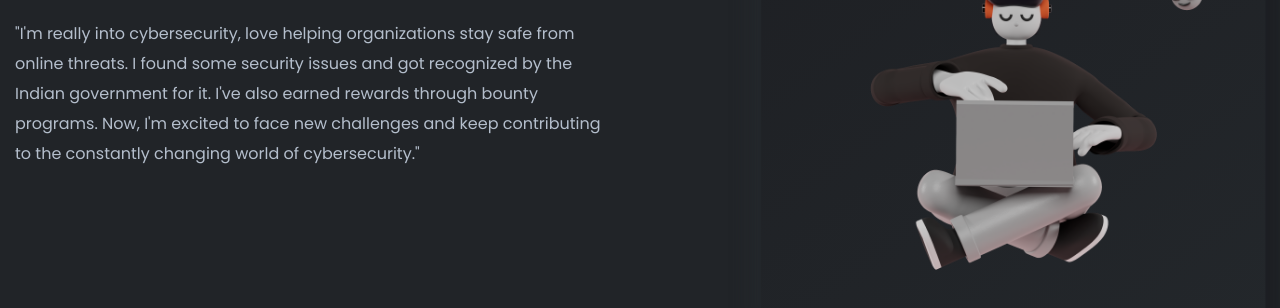
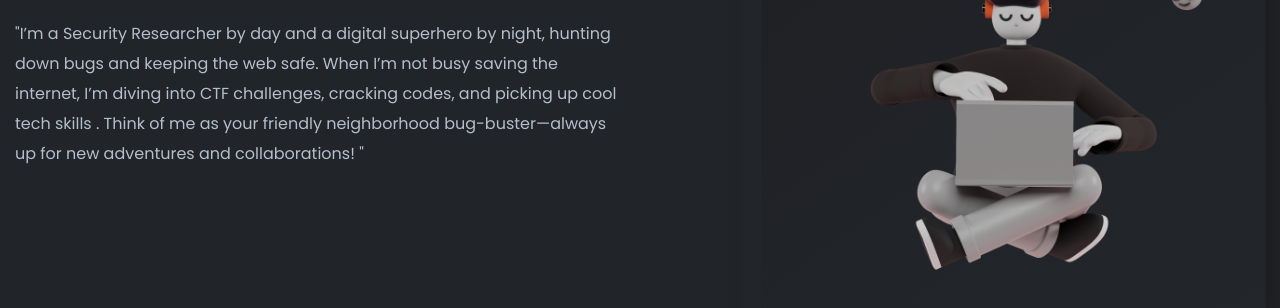
Before and after one commit to jahanaj098/ashfaquejahan.github.io, a plain HTML site: page index.html in a window 1280 px wide. Shown: the part 398-706 px from the top of the page. Drawn offline with Linux system fonts and the light colour scheme.

Commit message:
index.html

```diff
--- a/index.html
+++ b/index.html
@@ -59,7 +59,7 @@
                                     </h1>
 
                                     <div>
-                                        <p class="description">"I'm really into cybersecurity, love helping organizations stay safe from online threats.  I found some security issues and got recognized by the Indian government for it. I've also earned rewards through bounty programs. Now, I'm excited to face new challenges and keep contributing to the constantly changing world of cybersecurity."</p>
+                                        <p class="description">"I’m a Security Researcher by day and a digital superhero by night, hunting down bugs and keeping the web safe. When I’m not busy saving the internet, I’m diving into CTF challenges, cracking codes, and picking up cool tech skills . Think of me as your friendly neighborhood bug-buster—always up for new adventures and collaborations! "</p>
                                     </div>
                                 </div>
                                 <div class="row">
```
